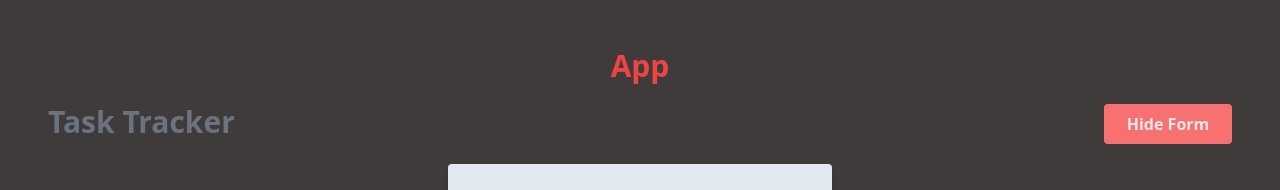
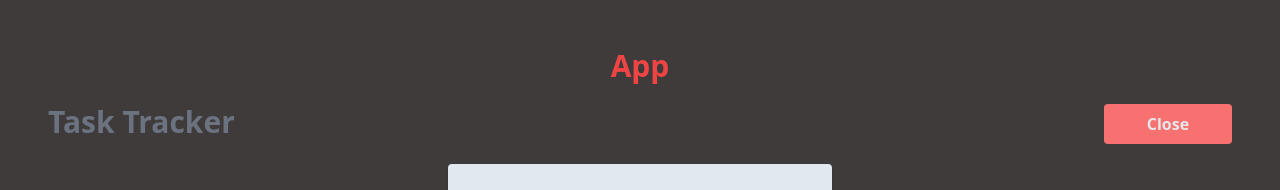
Before and after one commit to SelimF1998/vue-task-tracker1, a Vue app: page / in a window 1280 px wide. Both pictures are taken after a click on the button "Add Task". Shown: the top 190 px of the page. Built offline with nearby package versions, Linux system fonts and the light colour scheme; the HTML template or start-up script is replaced by a standard one.

Commit message:
update files

```diff
--- a/src/components/Button.vue
+++ b/src/components/Button.vue
@@ -7,7 +7,7 @@
     <div v-if="showAddTask" >
         <button
          @click="onClick"
-         class="bg-red-400 text-gray-200 font-bold rounded h-10 w-32">Hide Form</button>
+         class="bg-red-400 text-gray-200 font-bold rounded h-10 w-32">{{text}}</button>
     </div>
 </template>
 <script>
--- a/src/components/Header.vue
+++ b/src/components/Header.vue
@@ -1,7 +1,7 @@
 <template>
     <div class="flex justify-between">
         <h1 class="text-gray-500 font-bold text-3xl text-start">{{title}}</h1>
-        <Button :showAddTask="showAddTask" @show-form="$emit('show-form')" text="Add Task" />
+        <Button :showAddTask="showAddTask" @show-form="$emit('show-form')" :text="showAddTask ? 'Close' : 'Add Task'" />
     </div>
 </template>
 <script>
```
